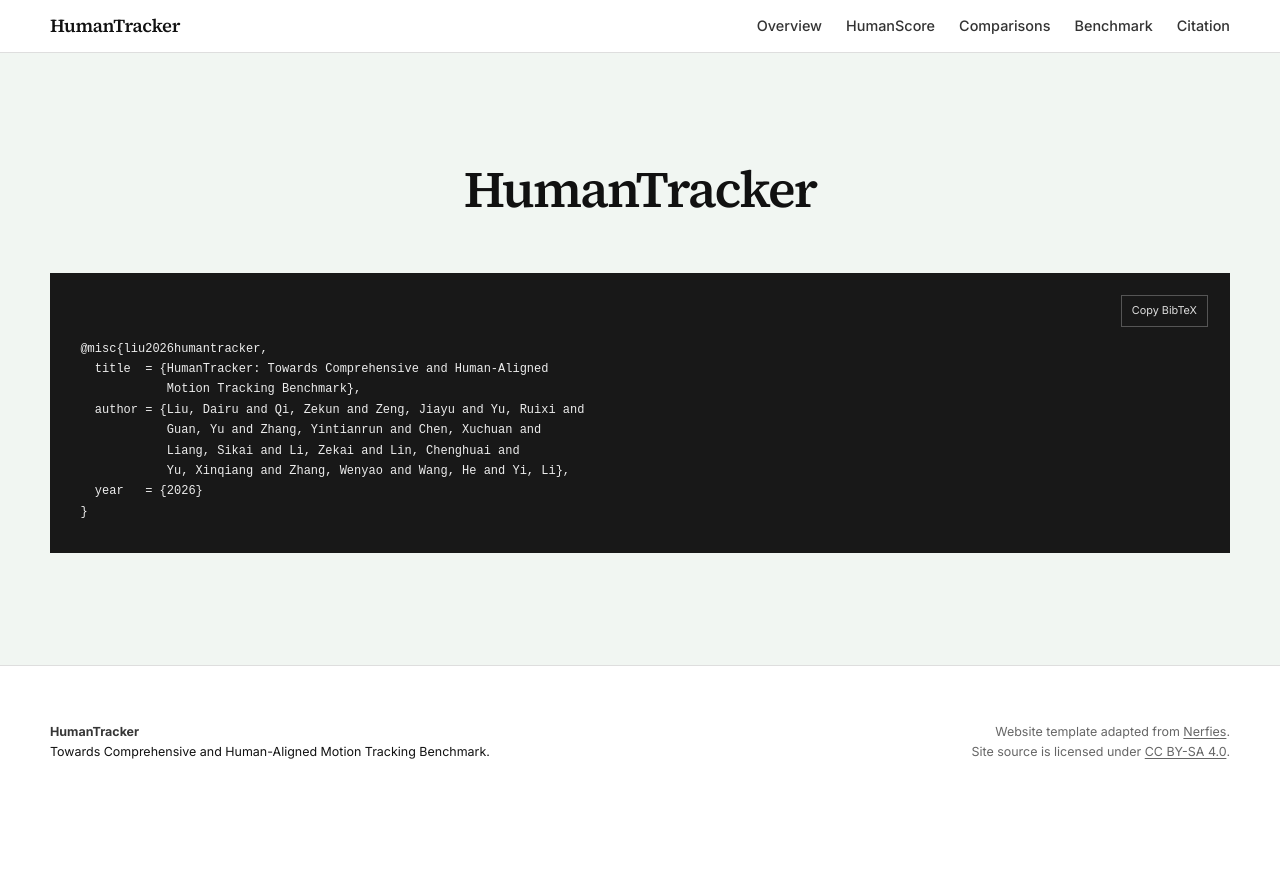
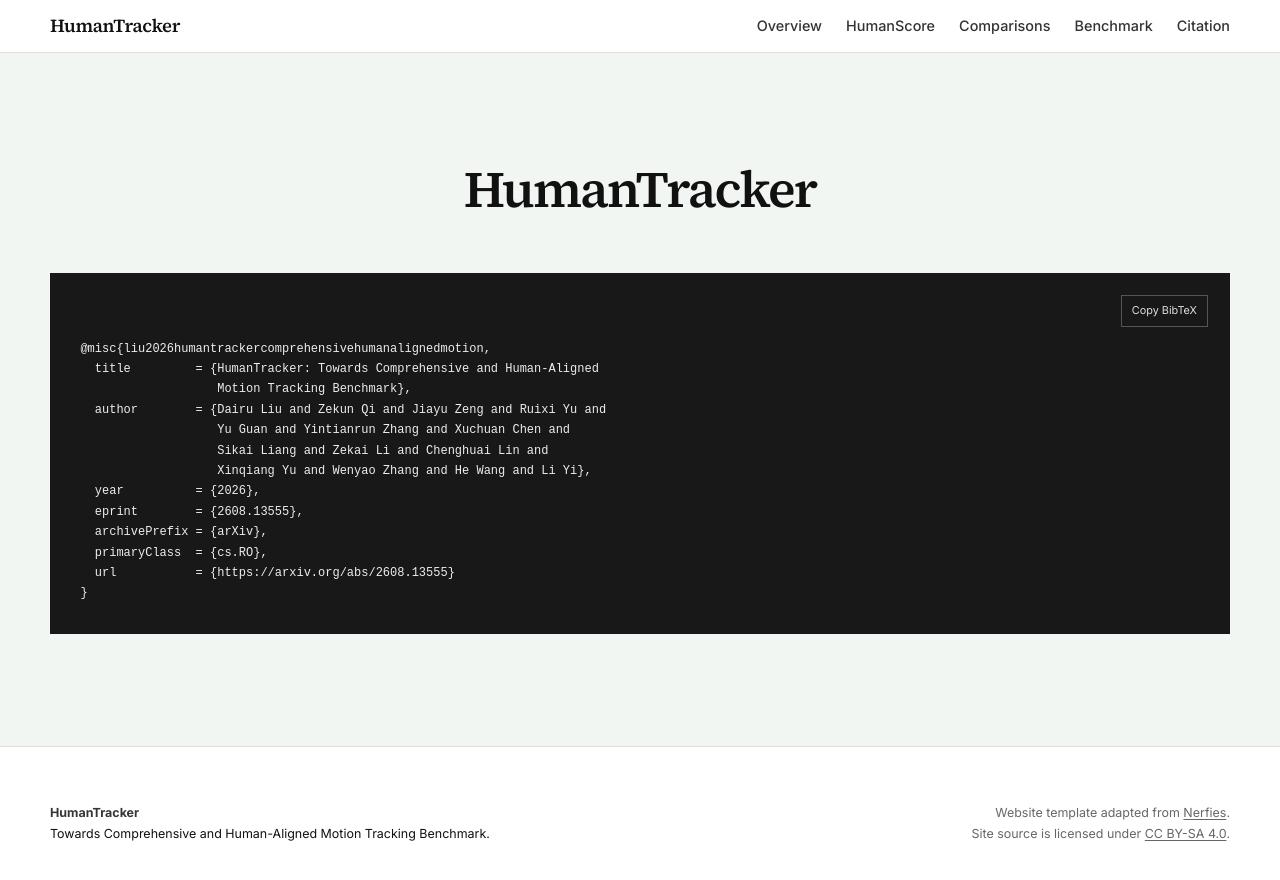
Before and after one commit to dairuliu/dairuliu.github.io, a Jekyll site: the page humantracker/index.html, which Jekyll copies as it is, in a window 1280 px wide and 900 px high, scrolled down 7403 px. Shown: the top 880 px of the window. Built offline with Jekyll 4.4.1, drawn with Linux system fonts in a browser that asks for light colours; before the commit the page ends 8222 px from its top, so only the background shows below that.

Commit message:
Update HumanTracker arXiv citation

```diff
--- a/humantracker/index.html
+++ b/humantracker/index.html
@@ -400,14 +400,18 @@
         </div>
         <div class="citation-box">
           <button class="copy-button" type="button" data-copy-target="bibtex"><span>Copy BibTeX</span></button>
-          <pre id="bibtex"><code>@misc{liu2026humantracker,
-  title  = {HumanTracker: Towards Comprehensive and Human-Aligned
-            Motion Tracking Benchmark},
-  author = {Liu, Dairu and Qi, Zekun and Zeng, Jiayu and Yu, Ruixi and
-            Guan, Yu and Zhang, Yintianrun and Chen, Xuchuan and
-            Liang, Sikai and Li, Zekai and Lin, Chenghuai and
-            Yu, Xinqiang and Zhang, Wenyao and Wang, He and Yi, Li},
-  year   = {2026}
+          <pre id="bibtex"><code>@misc{liu2026humantrackercomprehensivehumanalignedmotion,
+  title         = {HumanTracker: Towards Comprehensive and Human-Aligned
+                   Motion Tracking Benchmark},
+  author        = {Dairu Liu and Zekun Qi and Jiayu Zeng and Ruixi Yu and
+                   Yu Guan and Yintianrun Zhang and Xuchuan Chen and
+                   Sikai Liang and Zekai Li and Chenghuai Lin and
+                   Xinqiang Yu and Wenyao Zhang and He Wang and Li Yi},
+  year          = {2026},
+  eprint        = {2608.13555},
+  archivePrefix = {arXiv},
+  primaryClass  = {cs.RO},
+  url           = {https://arxiv.org/abs/2608.13555}
 }</code></pre>
         </div>
       </div>
```
